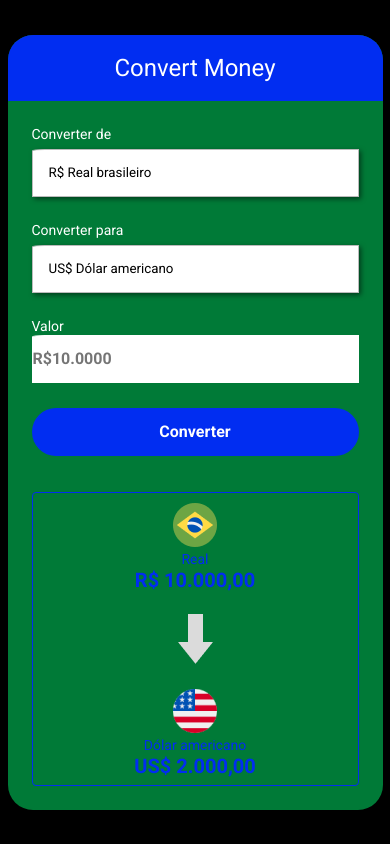
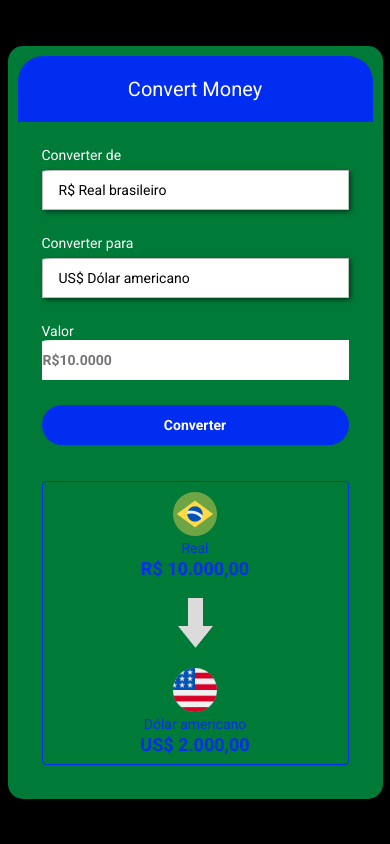
Before and after one commit to Bryanmoreira2/CodeClub-Convert-Money, a plain HTML site: page index.html in a window 390 px wide. Drawn offline with Linux system fonts and the light colour scheme.

Commit message:
Atualizar o style.css

```diff
--- a/style.css
+++ b/style.css
@@ -12,33 +12,28 @@
 /* Estilo geral do corpo da página */
 body {
     background-color: rgb(0, 0, 0);
-    /* Cor de fundo */
     display: flex;
     justify-content: center;
     align-items: center;
     height: 100vh;
-    /* Centraliza verticalmente */
 }
 
 /* Estilo do contêiner principal */
 .conteundo {
-    width: 375px;
+    width: 100%;
+    max-width: 375px;
     background-color: #007a37;
-    /* Cor de fundo */
     border-radius: 25px;
-    /* Cantos arredondados */
 }
 
 /* Estilo do cabeçalho */
 header {
     background-color: #012df1;
-    /* Cor de fundo */
     height: 66px;
     display: flex;
     justify-content: center;
     align-items: center;
     border-radius: 25px 25px 0 0;
-    /* Cantos arredondados no topo */
 }
 
 /* Estilo do título */
@@ -46,7 +41,6 @@ h1 {
     font-size: 24px;
     font-weight: 400;
     color: #ffffff;
-    /* Cor do texto */
 }
 
 /* Estilo do conteúdo principal */
@@ -60,17 +54,13 @@ label {
     font-weight: 400;
     text-align: left;
     color: #ffffff;
-    /* Cor do texto */
 }
 
 /* Estilo dos campos de seleção */
 select {
     background: #FfFfFf;
-    /* Cor de fundo */
     border-radius: 4% 0px 0px 0px;
-    /* Bordas arredondadas */
     border: 1px solid #BBBBBB;
-    /* Borda */
     height: 48px;
     display: block;
     width: 100%;
@@ -79,7 +69,6 @@ select {
     appearance: none;
     padding-left: 16px;
     box-shadow: 2px 2px 5px rgba(0, 0, 0, 0.5);
-    /* Sombra */
     margin-top: 6px;
     margin-bottom: 24px;
 }
@@ -87,11 +76,8 @@ select {
 /* Estilo dos campos de entrada */
 input {
     background: #FfFfFf;
-    /* Cor de fundo */
     border-radius: 4% 0px 0px 0px;
-    /* Bordas arredondadas */
     border: 1px solid #ffffff;
-    /* Borda */
     height: 48px;
     display: block;
     width: 100%;
@@ -104,12 +90,9 @@ input {
 /* Estilo dos botões */
 button {
     background-color: #012df1;
-    /* Cor de fundo */
     border-radius: 25px;
-    /* Cantos arredondados */
     height: 48px;
     color: #ffffff;
-    /* Cor do texto */
     cursor: pointer;
     font-size: 16px;
     font-weight: 700;
@@ -119,24 +102,18 @@ button {
     margin-bottom: 36px;
 }
 
-/* Estilo do botão ao passar o mouse */
 button:hover {
     opacity: 0.8;
-    /* Efeito de transparência */
 }
 
-/* Estilo do botão ao clicar */
 button:active {
     opacity: 0.5;
-    /* Efeito de transparência */
 }
 
 /* Estilo da seção que contém os resultados */
 section {
     border: 1px solid #012df1;
-    /* Borda */
     border-radius: 4px;
-    /* Bordas arredondadas */
     display: flex;
     flex-direction: column;
     align-items: center;
@@ -157,14 +134,37 @@ section {
     font-size: 14px;
     font-weight: 400;
     color: #012df1;
-    /* Cor do texto */
 }
 
 /* Estilo dos valores das moedas */
 .dindin {
     color: #012df1;
-    /* Cor do texto */
     font-family: Roboto;
     font-size: 20px;
     font-weight: 700;
 }
+
+/* Media query para iPhone 15 Pro */
+@media screen and (max-width: 430px) {
+    .conteundo {
+        padding: 10px;
+        border-radius: 15px;
+    }
+
+    h1 {
+        font-size: 20px;
+    }
+
+    select, input, button {
+        height: 40px;
+        font-size: 14px;
+    }
+
+    section {
+        gap: 10px;
+    }
+
+    .dindin {
+        font-size: 18px;
+    }
+}
```
